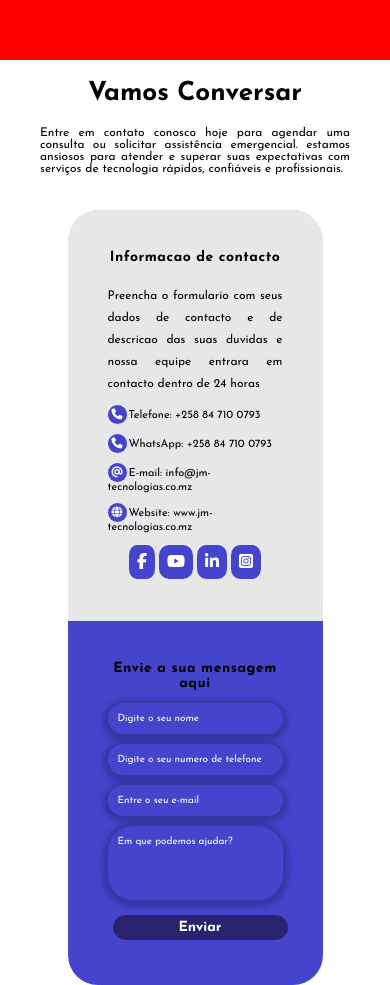
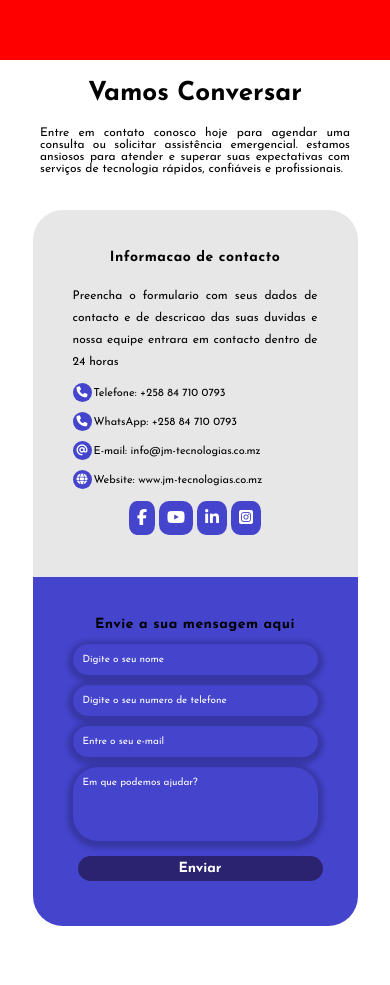
Before and after one commit to Amilcarmhula/jm-tecnologias, a React (Create React App) app: page / in a window 390 px wide. Shown: the part 854-1839 px from the top of the page. After the commit the page ends 1798 px from the top, so only its background shows below. Built offline with nearby package versions, Linux system fonts and the light colour scheme.

Commit message:
ajuste do bounding da component contactos: info-wrap e form-warp alterao a sua seccao de width:50% para 70%

```diff
--- a/src/components/contacto/contactoStyle.css
+++ b/src/components/contacto/contactoStyle.css
@@ -175,6 +175,7 @@ a {
 
     .info-wrap {
         border-radius: 30px 30px 0px 0px;
+        width: 70%;
     }
 
 
@@ -211,6 +212,7 @@ a {
 
     .form-wrap {
         border-radius: 0px 0px 30px 30px;
+        width: 70%;
     }
 
     .form-title {
```
